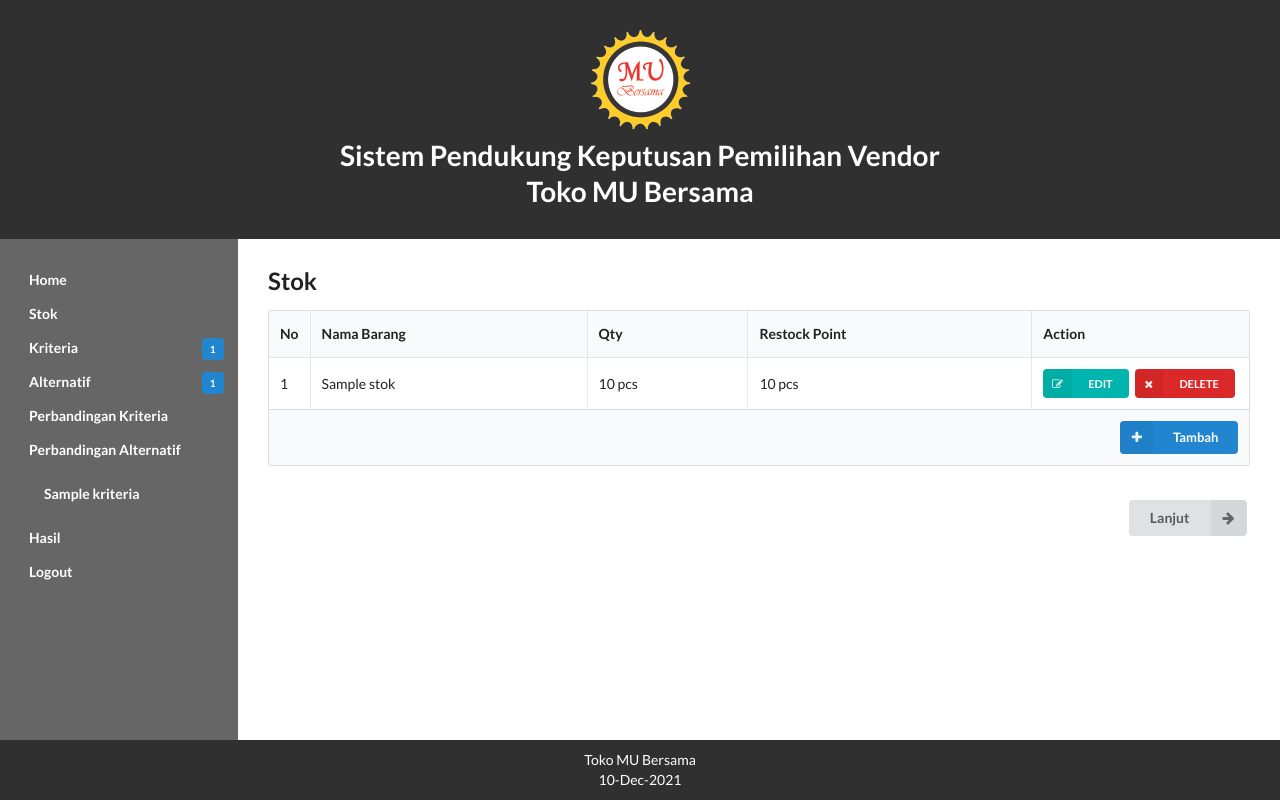
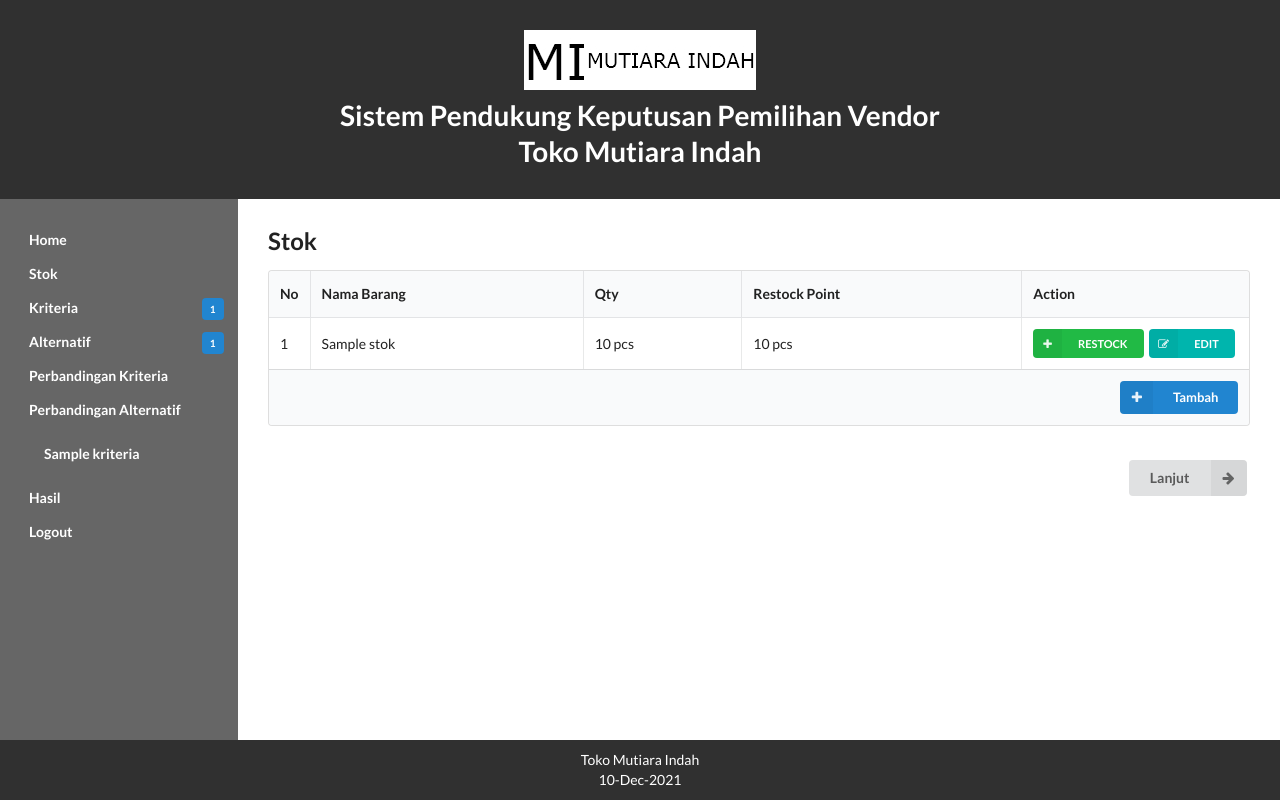
Before and after one commit to ariqd/ahp-mu-bersama, a PHP site: page /stok.php in a window 1280 px wide. Run offline with PHP 8.4, Linux system fonts and the light colour scheme; tables that the repository leaves empty or names only in its code hold one stand-in row (values such as "Sample post").

Commit message:
updated logo and app name

```diff
--- a/footer.php
+++ b/footer.php
@@ -1,7 +1,7 @@
 </div> <!-- /wrapper -->
 
 <footer>
-	<p>Toko MU Bersama <br> <?php echo date("d-M-Y"); ?></p>
+	<p>Toko Mutiara Indah <br> <?php echo date("d-M-Y"); ?></p>
 </footer>
 
 <script src="js/jquery-3.2.1.js"></script>
--- a/header.php
+++ b/header.php
@@ -1,5 +1,6 @@
 <!DOCTYPE html>
 <html>
+
 <head>
 	<meta charset="UTF-8">
 	<title>Sistem Pendukung Keputusan Pemilihan Vendor</title>
@@ -9,8 +10,7 @@
 
 <body>
 	<header>
-
-	<h1><img src = "image/MUB-01.png" alt="logo mu bersama" ><br>Sistem Pendukung Keputusan Pemilihan Vendor <br> Toko MU Bersama</h1>
+		<h1><img src="image/logo.jpeg" alt="logo Mutiara Indah"><br>Sistem Pendukung Keputusan Pemilihan Vendor <br> Toko Mutiara Indah</h1>
 	</header>
 
 	<div class="wrapper">
@@ -34,8 +34,8 @@
 					<?php
 
 					if (getJumlahKriteria() > 0) {
-							for ($i=0; $i <= (getJumlahKriteria()-1); $i++) {
-								echo "<li><a class='item' href='bobot.php?c=".($i+1)."'>".getKriteriaNama($i)."</a></li>";
+						for ($i = 0; $i <= (getJumlahKriteria() - 1); $i++) {
+							echo "<li><a class='item' href='bobot.php?c=" . ($i + 1) . "'>" . getKriteriaNama($i) . "</a></li>";
 						}
 					}
 
--- a/index.php
+++ b/index.php
@@ -1,12 +1,14 @@
 <!DOCTYPE html>
 <html>
+
 <head>
 	<title>LOGIN</title>
 	<link rel="stylesheet" type="text/css" href="css/style2.css">
 </head>
+
 <body>
 	<form action="login.php" method="post">
-	 	<h2><img src = "image/MUB-02.png" alt="logo mu bersama"></h2>
+		<h2><img src="image/logo.jpeg" alt="logo mutiara indah"></h2>
 		<?php if (isset($_GET['error'])) { ?>
 			<p class="error"><?php echo $_GET['error']; ?></p>
 		<?php } ?>
@@ -20,4 +22,5 @@
 		<a href="signup.php" class="ca">Buat Akun</a>
 	</form>
 </body>
+
 </html>
--- a/stok.php
+++ b/stok.php
@@ -1,6 +1,13 @@
 <?php
 include('config.php');
 include('fungsi.php');
+
+if (isset($_POST['restock'])) {
+    $id = $_POST['id'];
+
+    header('Location: bobot_kriteria.php');
+    exit();
+}
 
 // menjalankan perintah edit
 if (isset($_POST['edit'])) {
@@ -56,8 +63,9 @@
                     <td class="right aligned collapsing">
                         <form method="post" action="stok.php">
                             <input type="hidden" name="id" value="<?php echo $row['id'] ?>">
+                            <button type="submit" name="restock" class="ui mini green left labeled icon button"><i class="right plus icon"></i>RESTOCK</button>
                             <button type="submit" name="edit" class="ui mini teal left labeled icon button"><i class="right edit icon"></i>EDIT</button>
-                            <button type="submit" name="delete" class="ui mini red left labeled icon button"><i class="right remove icon"></i>DELETE</button>
+                            <!-- <button type="submit" name="delete" class="ui mini red left labeled icon button"><i class="right remove icon"></i>DELETE</button> -->
                         </form>
                     </td>
                 </tr>
```
Also changed, not shown: image/logo.jpeg (added). Lines whose indentation alone changed are shown as unchanged.
